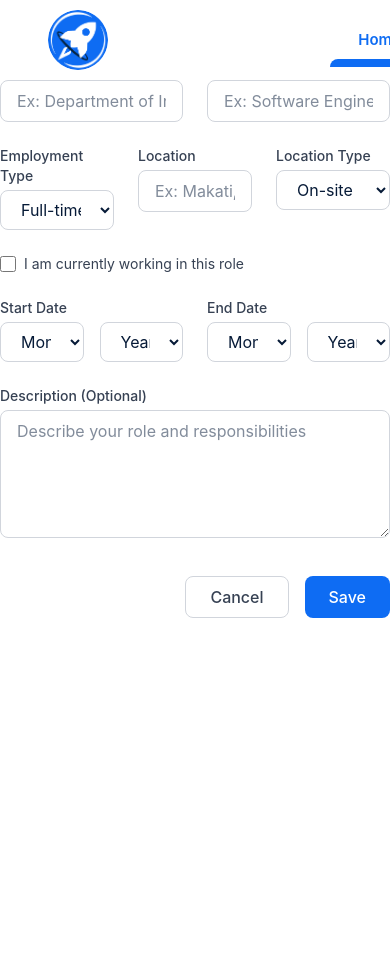
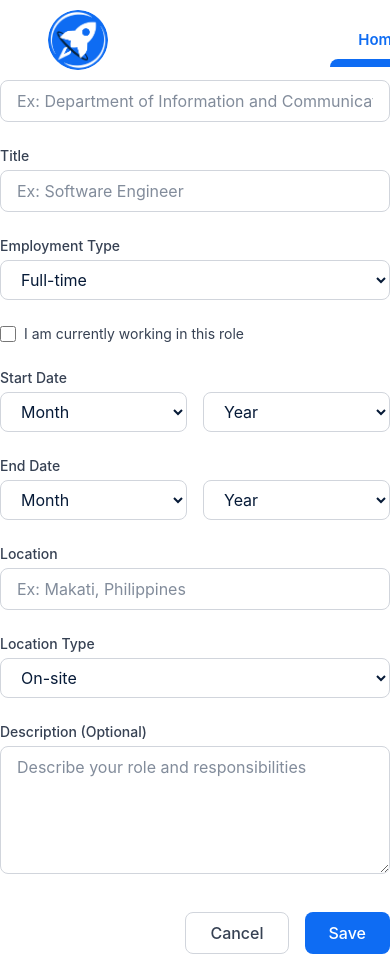
Before and after one commit to fofajardo/cmsc128-ics-astra, a Next.js app: page /profile/alumni/AddExperience in a window 390 px wide. Before the commit the page ends 844 px from the top, so only its background shows below. Built offline with nearby package versions, Linux system fonts and the light colour scheme.

Commit message:
feat: finished layout of add affiliation and experience

```diff
--- a/app/profile/alumni/AddAffiliation/page.js
+++ b/app/profile/alumni/AddAffiliation/page.js
@@ -19,7 +19,6 @@ export default function AddAffiliation({ hideAddAffiliationForm }) {
   })
 
   const months = ["January", "February", "March", "April", "May", "June", "July", "August", "September", "October", "November", "December"]
-
   const years = Array.from({ length: 30 }, (_, i) => new Date().getFullYear() - i)
 
   const handleChange = (e) => {
@@ -27,25 +26,24 @@ export default function AddAffiliation({ hideAddAffiliationForm }) {
 
     if (name.includes(".")) {
       const [parent, child] = name.split(".")
-      setFormData({
-        ...formData,
+      setFormData(prev => ({
+        ...prev,
         [parent]: {
-          ...formData[parent],
+          ...prev[parent],
           [child]: value,
         },
-      })
+      }))
     } else {
-      setFormData({
-        ...formData,
+      setFormData(prev => ({
+        ...prev,
         [name]: type === "checkbox" ? checked : value,
-      })
+      }))
     }
   }
 
   const handleSubmit = (e) => {
     e.preventDefault()
 
-    // Format dates
     const startDateFormatted = `${formData.startDate.month} ${formData.startDate.year}`
     const endDateFormatted = formData.isCurrentlyAffiliated
       ? "Present"
@@ -55,6 +53,7 @@ export default function AddAffiliation({ hideAddAffiliationForm }) {
       organization: formData.organization,
       title: formData.title,
       location: formData.location,
+      locationType: formData.locationType,
       isCurrentlyAffiliated: formData.isCurrentlyAffiliated,
       startDate: startDateFormatted,
       endDate: endDateFormatted,
@@ -76,7 +75,7 @@ export default function AddAffiliation({ hideAddAffiliationForm }) {
 
       <form onSubmit={handleSubmit}>
         <div className="space-y-6">
-          <div className="grid grid-cols-2 gap-6">
+          {/* Organization */}
           <div>
             <label className="block text-sm font-medium text-gray-700 mb-1">Organization</label>
             <input
@@ -85,11 +84,13 @@ export default function AddAffiliation({ hideAddAffiliationForm }) {
               value={formData.organization}
               onChange={handleChange}
               placeholder="Ex: ICS-ASTRA Development Team"
-                className="w-full px-4 py-2 border border-gray-300 rounded-lg focus:outline-none focus:ring-2 focus:ring-blue-500"
+              className="w-full px-4 py-2 border border-gray-300 rounded-lg focus:ring-2 focus:ring-blue-500"
               required
             />
           </div>
 
+          {/* Title and Location */}
+          <div className="grid grid-cols-1 sm:grid-cols-2 gap-6">
             <div>
               <label className="block text-sm font-medium text-gray-700 mb-1">Title</label>
               <input
@@ -98,13 +99,10 @@ export default function AddAffiliation({ hideAddAffiliationForm }) {
                 value={formData.title}
                 onChange={handleChange}
                 placeholder="Ex: Frontend Developer"
-                className="w-full px-4 py-2 border border-gray-300 rounded-lg focus:outline-none focus:ring-2 focus:ring-blue-500"
+                className="w-full px-4 py-2 border border-gray-300 rounded-lg focus:ring-2 focus:ring-blue-500"
                 required
               />
             </div>
-          </div>
-
-          <div className="grid grid-cols-2 gap-6">
             <div>
               <label className="block text-sm font-medium text-gray-700 mb-1">Location</label>
               <input
@@ -112,14 +110,15 @@ export default function AddAffiliation({ hideAddAffiliationForm }) {
                 name="location"
                 value={formData.location}
                 onChange={handleChange}
-                placeholder="Ex: Los Baños, Laguna, Philippines"
-                className="w-full px-4 py-2 border border-gray-300 rounded-lg focus:outline-none focus:ring-2 focus:ring-blue-500"
+                placeholder="Ex: Los Baños, Laguna"
+                className="w-full px-4 py-2 border border-gray-300 rounded-lg focus:ring-2 focus:ring-blue-500"
                 required
               />
             </div>
           </div>
 
-          <div className="flex items-center h-full">
+          {/* Checkbox */}
+          <div className="flex items-center">
             <input
               type="checkbox"
               id="isCurrentlyAffiliated"
@@ -133,78 +132,42 @@ export default function AddAffiliation({ hideAddAffiliationForm }) {
             </label>
           </div>
 
-          <div className="grid grid-cols-2 gap-6">
+          {/* Start & End Dates */}
+          <div className="grid grid-cols-1 sm:grid-cols-2 gap-6">
+            {/* Start */}
             <div>
               <label className="block text-sm font-medium text-gray-700 mb-1">Start Date</label>
               <div className="grid grid-cols-2 gap-4">
-                <select
-                  name="startDate.month"
-                  value={formData.startDate.month}
-                  onChange={handleChange}
-                  className="px-4 py-2 border border-gray-300 rounded-lg focus:outline-none focus:ring-2 focus:ring-blue-500"
-                  required
-                >
+                <select name="startDate.month" value={formData.startDate.month} onChange={handleChange} className="px-4 py-2 border border-gray-300 rounded-lg focus:ring-2 focus:ring-blue-500" required>
                   <option value="">Month</option>
-                  {months.map((month) => (
-                    <option key={month} value={month}>
-                      {month}
-                    </option>
-                  ))}
+                  {months.map((month) => <option key={month} value={month}>{month}</option>)}
                 </select>
-                <select
-                  name="startDate.year"
-                  value={formData.startDate.year}
-                  onChange={handleChange}
-                  className="px-4 py-2 border border-gray-300 rounded-lg focus:outline-none focus:ring-2 focus:ring-blue-500"
-                  required
-                >
+                <select name="startDate.year" value={formData.startDate.year} onChange={handleChange} className="px-4 py-2 border border-gray-300 rounded-lg focus:ring-2 focus:ring-blue-500" required>
                   <option value="">Year</option>
-                  {years.map((year) => (
-                    <option key={year} value={year}>
-                      {year}
-                    </option>
-                  ))}
+                  {years.map((year) => <option key={year} value={year}>{year}</option>)}
                 </select>
               </div>
             </div>
 
+            {/* End */}
             {!formData.isCurrentlyAffiliated && (
               <div>
                 <label className="block text-sm font-medium text-gray-700 mb-1">End Date</label>
                 <div className="grid grid-cols-2 gap-4">
-                  <select
-                    name="endDate.month"
-                    value={formData.endDate.month}
-                    onChange={handleChange}
-                    className="px-4 py-2 border border-gray-300 rounded-lg focus:outline-none focus:ring-2 focus:ring-blue-500"
-                    required={!formData.isCurrentlyAffiliated}
-                  >
+                  <select name="endDate.month" value={formData.endDate.month} onChange={handleChange} className="px-4 py-2 border border-gray-300 rounded-lg focus:ring-2 focus:ring-blue-500" required>
                     <option value="">Month</option>
-                    {months.map((month) => (
-                      <option key={month} value={month}>
-                        {month}
-                      </option>
-                    ))}
+                    {months.map((month) => <option key={month} value={month}>{month}</option>)}
                   </select>
-                  <select
-                    name="endDate.year"
-                    value={formData.endDate.year}
-                    onChange={handleChange}
-                    className="px-4 py-2 border border-gray-300 rounded-lg focus:outline-none focus:ring-2 focus:ring-blue-500"
-                    required={!formData.isCurrentlyAffiliated}
-                  >
+                  <select name="endDate.year" value={formData.endDate.year} onChange={handleChange} className="px-4 py-2 border border-gray-300 rounded-lg focus:ring-2 focus:ring-blue-500" required>
                     <option value="">Year</option>
-                    {years.map((year) => (
-                      <option key={year} value={year}>
-                        {year}
-                      </option>
-                    ))}
+                    {years.map((year) => <option key={year} value={year}>{year}</option>)}
                   </select>
                 </div>
               </div>
             )}
           </div>
 
+          {/* Description */}
           <div>
             <label className="block text-sm font-medium text-gray-700 mb-1">Description (Optional)</label>
             <textarea
@@ -212,11 +175,12 @@ export default function AddAffiliation({ hideAddAffiliationForm }) {
               value={formData.description}
               onChange={handleChange}
               placeholder="Describe your role and responsibilities"
-              className="w-full px-4 py-2 border border-gray-300 rounded-lg focus:outline-none focus:ring-2 focus:ring-blue-500 h-32"
+              className="w-full px-4 py-2 border border-gray-300 rounded-lg focus:ring-2 focus:ring-blue-500 h-32"
             ></textarea>
           </div>
         </div>
 
+        {/* Buttons */}
         <div className="mt-8 flex justify-end space-x-4">
           <button
             type="button"
@@ -227,7 +191,7 @@ export default function AddAffiliation({ hideAddAffiliationForm }) {
           </button>
           <button
             type="submit"
-            className="px-6 py-2 bg-[#0e6cf3] text-white rounded-lg hover:bg-blue-700 font-medium"
+            className="px-6 py-2 bg-[var(--color-astraprimary)] text-white rounded-lg hover:bg-[var(--color-astradark)] font-medium"
           >
             Save
           </button>
--- a/app/profile/alumni/AddExperience/page.js
+++ b/app/profile/alumni/AddExperience/page.js
@@ -27,12 +27,8 @@ export default function AddExperience({ hideAddExperienceForm }) {
   const employmentTypes = [
     "Full-time",
     "Part-time",
-    "Self-employed",
-    "Freelance",
-    "Contract",
-    "Internship",
-    "Apprenticeship",
-    "Seasonal",
+    "Contractual",
+    ""
   ]
 
   const locationTypes = ["On-site", "Hybrid", "Remote"]
@@ -78,9 +74,6 @@ export default function AddExperience({ hideAddExperienceForm }) {
     }
 
     console.log("New experience:", newExperience)
-    // Here you would typically save to your backend
-
-    // Close the form
     hideAddExperienceForm()
   }
 
@@ -95,7 +88,7 @@ export default function AddExperience({ hideAddExperienceForm }) {
 
       <form onSubmit={handleSubmit}>
         <div className="space-y-6">
-          <div className="grid grid-cols-2 gap-6">
+          {/* Company */}
           <div>
             <label className="block text-sm font-medium text-gray-700 mb-1">Company or Organization</label>
             <input
@@ -104,11 +97,13 @@ export default function AddExperience({ hideAddExperienceForm }) {
               value={formData.company}
               onChange={handleChange}
               placeholder="Ex: Department of Information and Communications Technology"
-                className="w-full px-4 py-2 border border-gray-300 rounded-lg focus:outline-none focus:ring-2 focus:ring-blue-500"
+              className="w-full px-4 py-2 border border-gray-300 rounded-lg focus:ring-2 focus:ring-blue-500"
               required
             />
           </div>
 
+          {/* Title & Employment Type */}
+          <div className="grid grid-cols-1 sm:grid-cols-2 gap-6">
             <div>
               <label className="block text-sm font-medium text-gray-700 mb-1">Title</label>
               <input
@@ -117,53 +112,21 @@ export default function AddExperience({ hideAddExperienceForm }) {
                 value={formData.title}
                 onChange={handleChange}
                 placeholder="Ex: Software Engineer"
-                className="w-full px-4 py-2 border border-gray-300 rounded-lg focus:outline-none focus:ring-2 focus:ring-blue-500"
+                className="w-full px-4 py-2 border border-gray-300 rounded-lg focus:ring-2 focus:ring-blue-500"
                 required
               />
             </div>
-          </div>
-
-          <div className="grid grid-cols-3 gap-6"> {/* Employment details in 3 columns */}
             <div>
               <label className="block text-sm font-medium text-gray-700 mb-1">Employment Type</label>
               <select
                 name="type"
                 value={formData.type}
                 onChange={handleChange}
-                className="w-full px-4 py-2 border border-gray-300 rounded-lg focus:outline-none focus:ring-2 focus:ring-blue-500"
+                className="w-full px-4 py-2 border border-gray-300 rounded-lg focus:ring-2 focus:ring-blue-500"
                 required
               >
+                <option value="">Select type</option>
                 {employmentTypes.map((type) => (
-                  <option key={type} value={type}>
-                    {type}
-                  </option>
-                ))}
-              </select>
-            </div>
-
-            <div>
-              <label className="block text-sm font-medium text-gray-700 mb-1">Location</label>
-              <input
-                type="text"
-                name="location"
-                value={formData.location}
-                onChange={handleChange}
-                placeholder="Ex: Makati, Philippines"
-                className="w-full px-4 py-2 border border-gray-300 rounded-lg focus:outline-none focus:ring-2 focus:ring-blue-500"
-                required
-              />
-            </div>
-
-            <div>
-              <label className="block text-sm font-medium text-gray-700 mb-1">Location Type</label>
-              <select
-                name="locationType"
-                value={formData.locationType}
-                onChange={handleChange}
-                className="w-full px-4 py-2 border border-gray-300 rounded-lg focus:outline-none focus:ring-2 focus:ring-blue-500"
-                required
-              >
-                {locationTypes.map((type) => (
                   <option key={type} value={type}>
                     {type}
                   </option>
@@ -172,7 +135,8 @@ export default function AddExperience({ hideAddExperienceForm }) {
             </div>
           </div>
 
-          <div className="flex items-center"> {/* Checkbox full width */}
+          {/* Currently Working */}
+          <div className="flex items-center">
             <input
               type="checkbox"
               id="isCurrentlyWorking"
@@ -186,7 +150,8 @@ export default function AddExperience({ hideAddExperienceForm }) {
             </label>
           </div>
 
-          <div className="grid grid-cols-2 gap-6"> {/* Date fields side by side */}
+          {/* Start and End Dates */}
+          <div className="grid grid-cols-1 sm:grid-cols-2 gap-6">
             <div>
               <label className="block text-sm font-medium text-gray-700 mb-1">Start Date</label>
               <div className="grid grid-cols-2 gap-4">
@@ -194,28 +159,24 @@ export default function AddExperience({ hideAddExperienceForm }) {
                   name="startDate.month"
                   value={formData.startDate.month}
                   onChange={handleChange}
-                  className="px-4 py-2 border border-gray-300 rounded-lg focus:outline-none focus:ring-2 focus:ring-blue-500"
+                  className="px-4 py-2 border border-gray-300 rounded-lg focus:ring-2 focus:ring-blue-500"
                   required
                 >
                   <option value="">Month</option>
                   {months.map((month) => (
-                    <option key={month} value={month}>
-                      {month}
-                    </option>
+                    <option key={month} value={month}>{month}</option>
                   ))}
                 </select>
                 <select
                   name="startDate.year"
                   value={formData.startDate.year}
                   onChange={handleChange}
-                  className="px-4 py-2 border border-gray-300 rounded-lg focus:outline-none focus:ring-2 focus:ring-blue-500"
+                  className="px-4 py-2 border border-gray-300 rounded-lg focus:ring-2 focus:ring-blue-500"
                   required
                 >
                   <option value="">Year</option>
                   {years.map((year) => (
-                    <option key={year} value={year}>
-                      {year}
-                    </option>
+                    <option key={year} value={year}>{year}</option>
                   ))}
                 </select>
               </div>
@@ -229,28 +190,24 @@ export default function AddExperience({ hideAddExperienceForm }) {
                     name="endDate.month"
                     value={formData.endDate.month}
                     onChange={handleChange}
-                    className="px-4 py-2 border border-gray-300 rounded-lg focus:outline-none focus:ring-2 focus:ring-blue-500"
-                    required={!formData.isCurrentlyWorking}
+                    className="px-4 py-2 border border-gray-300 rounded-lg focus:ring-2 focus:ring-blue-500"
+                    required
                   >
                     <option value="">Month</option>
                     {months.map((month) => (
-                      <option key={month} value={month}>
-                        {month}
-                      </option>
+                      <option key={month} value={month}>{month}</option>
                     ))}
                   </select>
                   <select
                     name="endDate.year"
                     value={formData.endDate.year}
                     onChange={handleChange}
-                    className="px-4 py-2 border border-gray-300 rounded-lg focus:outline-none focus:ring-2 focus:ring-blue-500"
-                    required={!formData.isCurrentlyWorking}
+                    className="px-4 py-2 border border-gray-300 rounded-lg focus:ring-2 focus:ring-blue-500"
+                    required
                   >
                     <option value="">Year</option>
                     {years.map((year) => (
-                      <option key={year} value={year}>
-                        {year}
-                      </option>
+                      <option key={year} value={year}>{year}</option>
                     ))}
                   </select>
                 </div>
@@ -258,18 +215,51 @@ export default function AddExperience({ hideAddExperienceForm }) {
             )}
           </div>
 
-          <div> {/* Full width description */}
+          {/* Location & Location Type */}
+          <div className="grid grid-cols-1 sm:grid-cols-2 gap-6">
+            <div>
+              <label className="block text-sm font-medium text-gray-700 mb-1">Location</label>
+              <input
+                type="text"
+                name="location"
+                value={formData.location}
+                onChange={handleChange}
+                placeholder="Ex: Makati, Philippines"
+                className="w-full px-4 py-2 border border-gray-300 rounded-lg focus:ring-2 focus:ring-blue-500"
+                required
+              />
+            </div>
+            <div>
+              <label className="block text-sm font-medium text-gray-700 mb-1">Location Type</label>
+              <select
+                name="locationType"
+                value={formData.locationType}
+                onChange={handleChange}
+                className="w-full px-4 py-2 border border-gray-300 rounded-lg focus:ring-2 focus:ring-blue-500"
+                required
+              >
+                <option value="">Select location type</option>
+                {locationTypes.map((type) => (
+                  <option key={type} value={type}>{type}</option>
+                ))}
+              </select>
+            </div>
+          </div>
+
+          {/* Description */}
+          <div>
             <label className="block text-sm font-medium text-gray-700 mb-1">Description (Optional)</label>
             <textarea
               name="description"
               value={formData.description}
               onChange={handleChange}
               placeholder="Describe your role and responsibilities"
-              className="w-full px-4 py-2 border border-gray-300 rounded-lg focus:outline-none focus:ring-2 focus:ring-blue-500 h-32"
+              className="w-full px-4 py-2 border border-gray-300 rounded-lg focus:ring-2 focus:ring-blue-500 h-32"
             ></textarea>
           </div>
         </div>
 
+        {/* Action Buttons */}
         <div className="mt-8 flex justify-end space-x-4">
           <button
             type="button"
@@ -280,7 +270,7 @@ export default function AddExperience({ hideAddExperienceForm }) {
           </button>
           <button
             type="submit"
-            className="px-6 py-2 bg-[#0e6cf3] text-white rounded-lg hover:bg-blue-700 font-medium"
+            className="px-6 py-2 bg-[var(--color-astraprimary)] text-white rounded-lg hover:bg-[var(--color-astradark)] font-medium"
           >
             Save
           </button>
```
Lines whose indentation alone changed are shown as unchanged.
